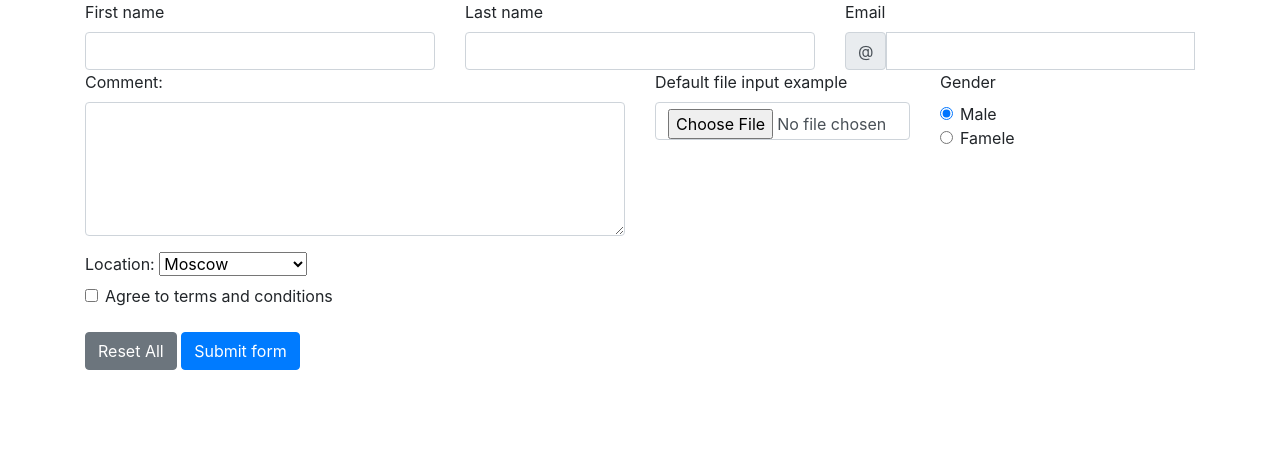
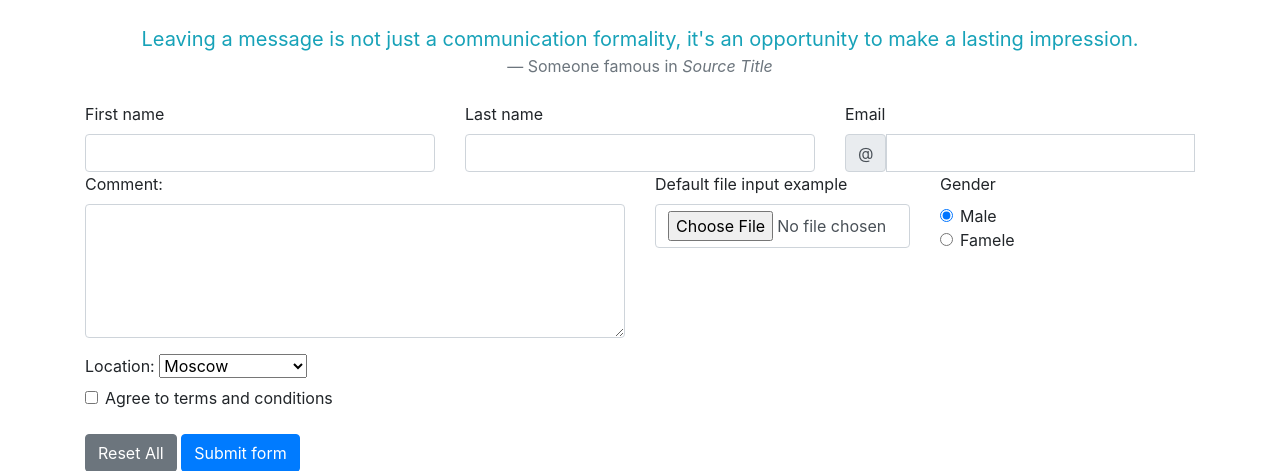
Before and after one commit to tobby-spacex/contant-us, a PHP site: page /contact-us in a window 1280 px wide. Shown: the part 61-532 px from the top of the page. Run offline with PHP 8.4, Linux system fonts and the light colour scheme; some libraries are stand-ins or nearby versions.

Commit message:
code cleanning

```diff
--- a/app/views/contact/index.php
+++ b/app/views/contact/index.php
@@ -3,6 +3,11 @@
 <?php include_once  trim(str_replace("public", "", VIEW_PATH)) . "/app/views/partials/_header.php"; ?>
 
 <div class="container">
+<blockquote class="blockquote text-center mt-4 mb-4">
+  <p class="mb-0 text-info">Leaving a message is not just a communication formality, it's an opportunity to make a lasting impression.</p>
+  <footer class="blockquote-footer">Someone famous in <cite title="Source Title">Source Title</cite></footer>
+</blockquote>
+
 <form class="row g-3 needs-validation" action="contact-us/store" method="post" enctype="multipart/form-data" novalidate>
   <div class="col-md-4">
     <label for="validationCustom01" class="form-label">First name</label>
--- a/app/views/contact/results/message.php
+++ b/app/views/contact/results/message.php
@@ -12,7 +12,9 @@ use App\Controllers\ContactUsController;
 <?php include_once  trim(str_replace("public", "", VIEW_PATH)) . "/app/views/partials/_header.php"; ?>
 
 <div class="container">
-    <h2>Here is all the submitted data from the form</h2>
+    <div class="container text-center bg-secondary text-white pt-3 pb-3 mt-1 mb-2">
+      <h3>Here you can see all messages which was sent from contact us form.</h3>
+    </div>
     <table id="formMsgTable" class="table table-striped table-bordered table-sm" cellspacing="0" width="100%">
   <thead>
     <tr>
--- a/app/views/partials/_header.php
+++ b/app/views/partials/_header.php
@@ -4,14 +4,12 @@
     <meta charset="UTF-8">
     <meta http-equiv="X-UA-Compatible" content="IE=edge">
     <meta name="viewport" content="width=device-width, initial-scale=1.0">
-    <!-- <link rel="stylesheet" href="https://cdn.jsdelivr.net/npm/bootstrap@4.0.0/dist/css/bootstrap.min.css"> -->
-    <link rel="stylesheet" href="https://stackpath.bootstrapcdn.com/bootstrap/4.2.1/css/bootstrap.min.css" integrity="sha384-GJzZqFGwb1QTTN6wy59ffF1BuGJpLSa9DkKMp0DgiMDm4iYMj70gZWKYbI706tWS" crossorigin="anonymous">
+    <link rel="stylesheet" href="/css/bootstrap.min.css">
     <script src="https://code.jquery.com/jquery-3.3.1.slim.min.js" integrity="sha384-q8i/X+965DzO0rT7abK41JStQIAqVgRVzpbzo5smXKp4YfRvH+8abtTE1Pi6jizo" crossorigin="anonymous"></script>
     <script src="https://cdnjs.cloudflare.com/ajax/libs/popper.js/1.14.6/umd/popper.min.js" integrity="sha384-wHAiFfRlMFy6i5SRaxvfOCifBUQy1xHdJ/yoi7FRNXMRBu5WHdZYu1hA6ZOblgut" crossorigin="anonymous"></script>
     <script src="https://stackpath.bootstrapcdn.com/bootstrap/4.2.1/js/bootstrap.min.js" integrity="sha384-B0UglyR+jN6CkvvICOB2joaf5I4l3gm9GU6Hc1og6Ls7i6U/mkkaduKaBhlAXv9k" crossorigin="anonymous"></script>
 
-    <script
-  src="http://code.jquery.com/jquery-3.3.1.min.js"
+    <script src="http://code.jquery.com/jquery-3.3.1.min.js"
   integrity="sha256-FgpCb/KJQlLNfOu91ta32o/NMZxltwRo8QtmkMRdAu8="
   crossorigin="anonymous"></script>
   <link rel="stylesheet" href="https://cdn.datatables.net/1.10.19/css/jquery.dataTables.min.css">
```
